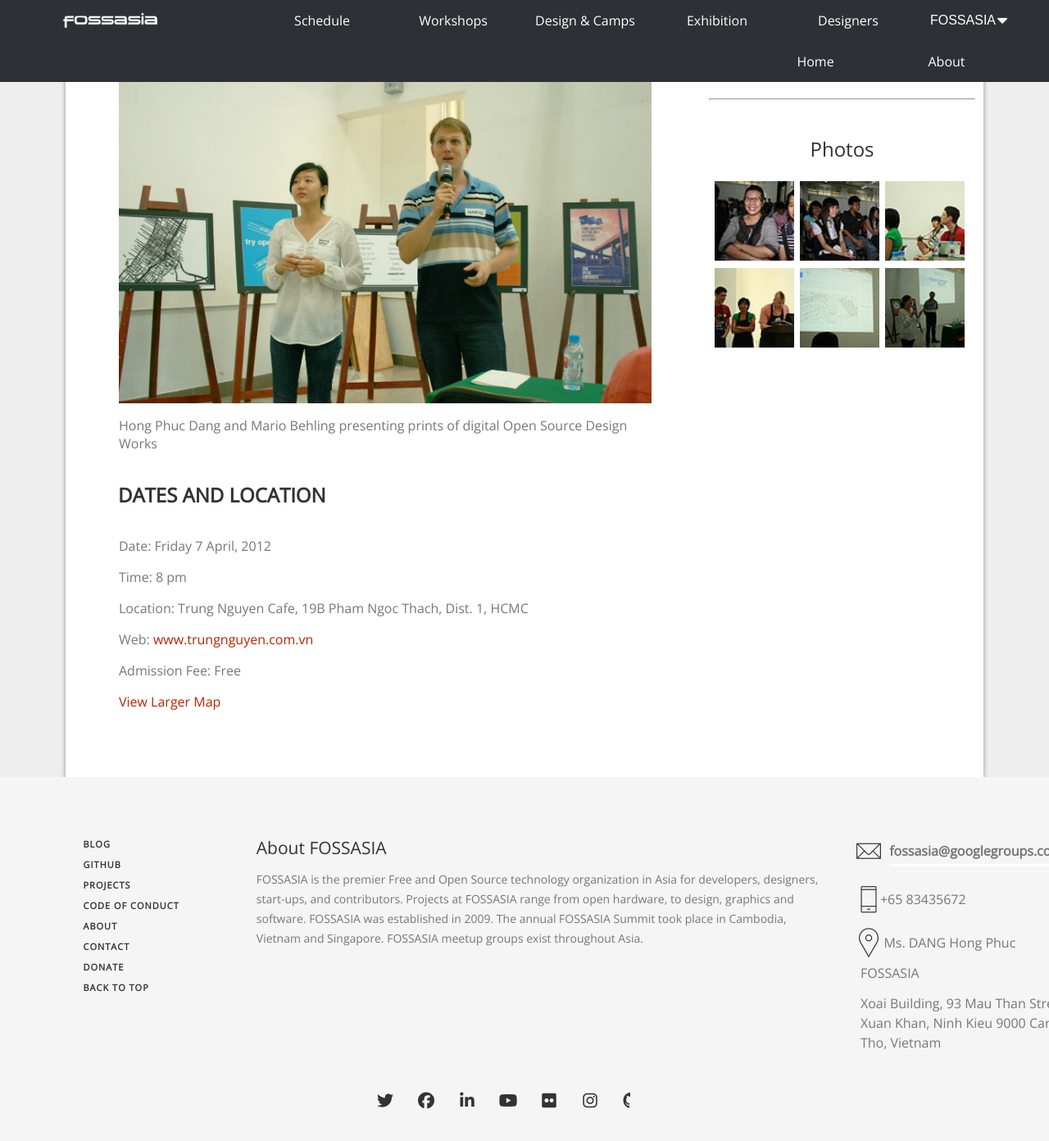
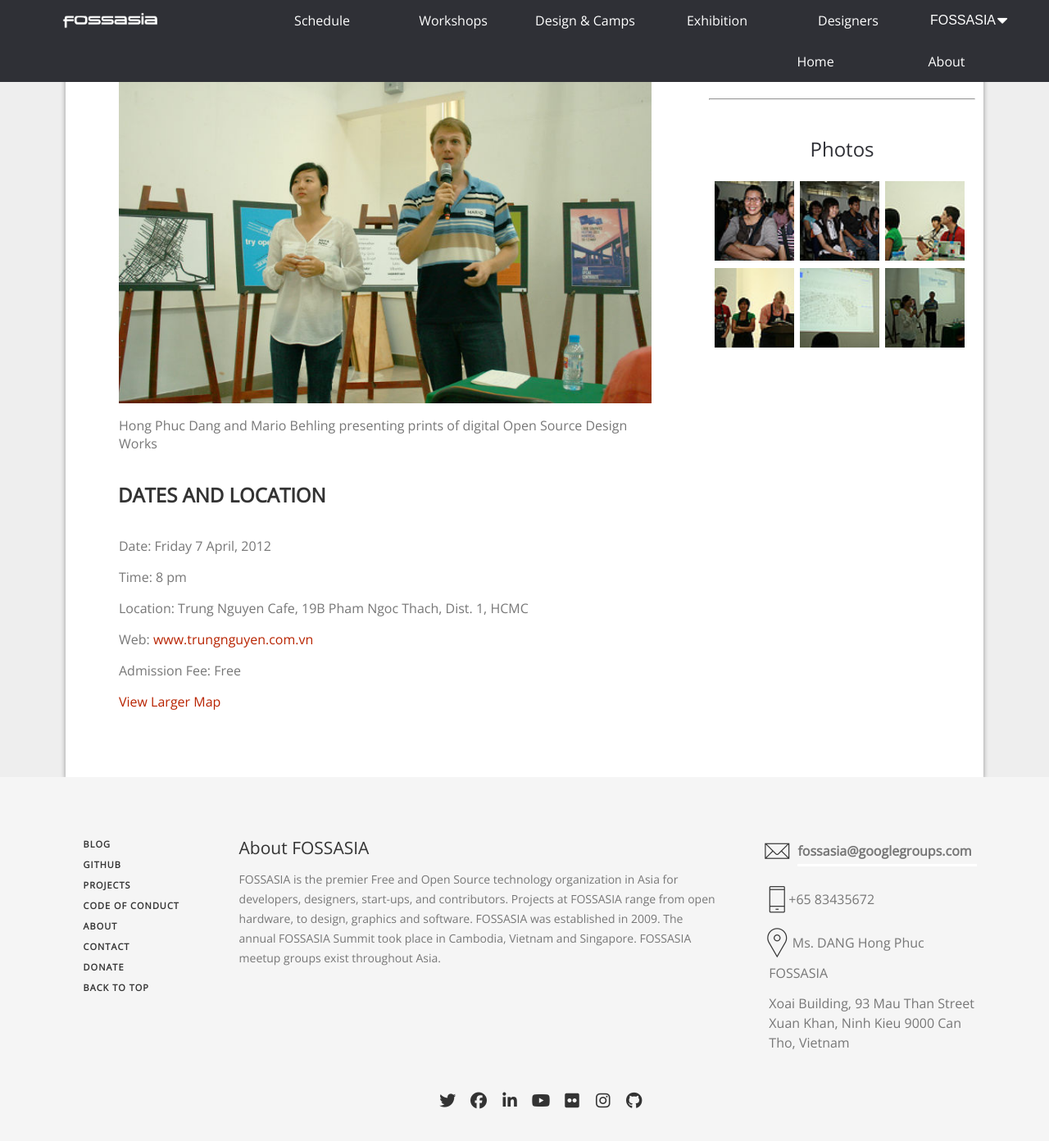
Before and after one commit to fossasia/2012.fossasia.org, a Jekyll site: the page built from exhibition.md, in a window 1280 px wide and 1400 px high, scrolled down 2208 px. Shown: the top 1392 px of the window at 82% size. Built offline with Jekyll 4.4.1, drawn with Linux system fonts in a browser that asks for light colours; nearby versions of some CDN libraries; some web fonts are replaced.

Commit message:
Made the footer section align correctly
The alignation of the footer was broken due to a quick fix by me,
sorry for that. Fixed it here.

```diff
--- a/stylesheets/footer.css
+++ b/stylesheets/footer.css
@@ -19,15 +19,19 @@
     color: rgb(119, 119, 119);
     min-height: 344px;
     text-size-adjust: 100%;
-    width: 100%;
+    width: 90%;
     column-rule-color: rgb(119, 119, 119);
     perspective-origin: 585px 172px;
     transform-origin: 585px 172px;
     border: 0px none rgb(119, 119, 119);
     font: normal normal normal normal 14px / 24px "Open Sans", "Helvetica Neue", Helvetica, Arial, sans-serif;
-    margin: 0px 89.5px;
+    margin: 7%;
+    margin-top: 0;
+    margin-bottom: 0;
     outline: rgb(119, 119, 119) none 0px;
-    padding: 0px 15px;
+    padding: 15px;
+    padding-bottom: 0;
+    padding-top: 0;
 }/*#DIV_2*/
 
 #DIV_2:after {
@@ -117,18 +121,32 @@
     padding: 0px 12px;
 }/*#DIV_4*/
 
-@media only screen and (max-width: 768px) {
-#DIV_4 {
-    float: none;
+@media only screen and (max-width: 950px) {
+#DIV_2 {
+  width: 98% !important;
+  margin: 2% !important;
+  margin-top: 0 !important;
 }
-#DIV_22 {
-    float: none;
+#DIV_4,#DIV_22,#DIV_25 {
+    float: none !important;
 }
-#DIV_25 {
-    float: none !important;
-    padding-top: 110% !important;
+#LI_44{
+    margin-left: 12% !important;
+}
+#DIV_22{
+    width: 90% !important;
+}
+#DIV_25{
+    width: 290px !important;
 }
 }
+
+@media only screen and (max-width: 350px) {
+  #LI_44{
+      margin-left: 0 !important;
+  }
+}
+
 #UL_5 {
     box-sizing: border-box;
     color: rgb(119, 119, 119);
@@ -407,14 +425,13 @@
     box-sizing: border-box;
     color: rgb(119, 119, 119);
     float: left;
-    height: 137px;
     left: 0px;
     min-height: 1px;
     position: relative;
     right: 0px;
     text-size-adjust: 100%;
     top: 0px;
-    width: 58.3333333% !important;
+    width: 55%;
     column-rule-color: rgb(119, 119, 119);
     perspective-origin: 341.25px 68.5px;
     transform-origin: 341.25px 68.5px;
@@ -422,6 +439,7 @@
     font: normal normal normal normal 14px / 24px "Open Sans", "Helvetica Neue", Helvetica, Arial, sans-serif;
     outline: rgb(119, 119, 119) none 0px;
     padding: 0px 15px;
+    margin-right: 3%;
 }/*#DIV_22*/
 
 #SPAN_23 {
@@ -443,7 +461,6 @@
 #P_24 {
     box-sizing: border-box;
     color: rgb(119, 119, 119);
-    height: 96px;
     text-size-adjust: 100%;
     width: 100%;
     column-rule-color: rgb(119, 119, 119);
@@ -460,7 +477,6 @@
     box-sizing: border-box;
     color: rgb(119, 119, 119);
     float: left;
-    height: 275px;
     left: 0px;
     min-height: 1px;
     position: relative;
@@ -480,9 +496,8 @@
 #UL_26 {
     box-sizing: border-box;
     color: rgb(119, 119, 119);
-    height: 275px;
     text-size-adjust: 100%;
-    width: 262.5px;
+    width: 100%;
     column-rule-color: rgb(119, 119, 119);
     perspective-origin: 131.25px 137.5px;
     transform-origin: 131.25px 137.5px;
@@ -796,13 +811,12 @@
     transform-origin: 585px 34.5px;
     border: 0px none rgb(119, 119, 119);
     font: normal normal normal normal 14px / 24px "Open Sans", "Helvetica Neue", Helvetica, Arial, sans-serif;
-    margin: 0px -15px;
+    margin: 0px;
     outline: rgb(119, 119, 119) none 0px;
 }/*#DIV_41*/
 
 @media only screen (min-width: 768px){
     #DIV_41 {
-    width: 100%;
         float: left;
     }
 }
@@ -849,7 +863,7 @@
     text-align: center;
     text-size-adjust: 100%;
     top: 0px;
-    width: 80%;
+    width: 100%;
     column-rule-color: rgb(119, 119, 119);
     perspective-origin: 585px 34.5px;
     transform-origin: 585px 34.5px;
@@ -893,7 +907,7 @@
     border: 0px none rgb(119, 119, 119);
     font: normal normal normal normal 14px / 24px "Open Sans", "Helvetica Neue", Helvetica, Arial, sans-serif;
     list-style: none outside none;
-    margin: 0px 30px 0px 0px;
+    margin: 0px 5% 0px 0px;
     outline: rgb(119, 119, 119) none 0px;
 }/*#LI_44, #LI_47, #LI_50, #LI_53, #LI_56, #LI_59*/
 
```
Lines whose indentation alone changed are shown as unchanged.
